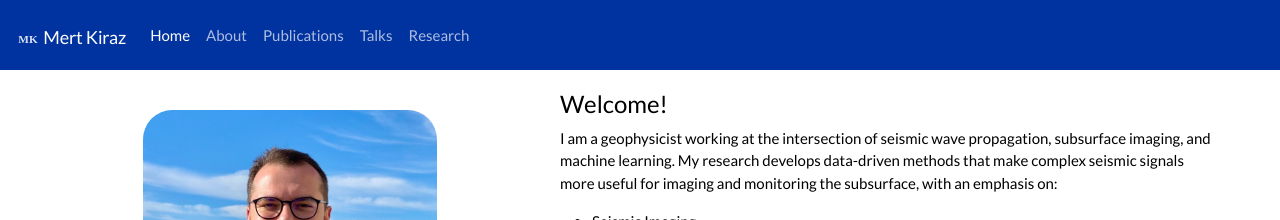
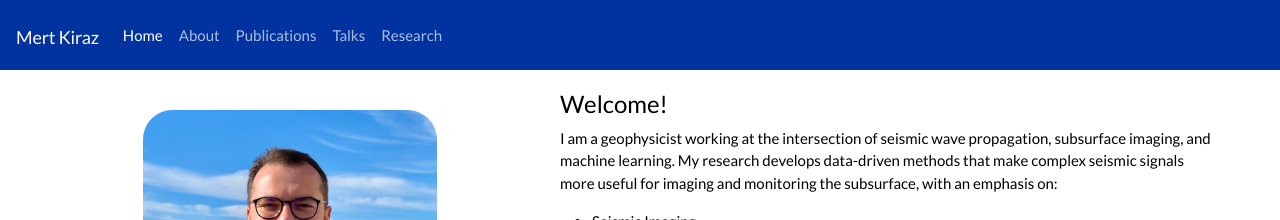
Before and after one commit to mertsinanrecepkiraz/mertsinanrecepkiraz.github.io, a Jekyll site: the page built from _pages/home.md, in a window 1280 px wide. Shown: the top 220 px of the page. Built offline with Jekyll 4.4.1, drawn with Linux system fonts in a browser that asks for light colours.

Commit message:
Remove navbar initials

```diff
--- a/_includes/header.html
+++ b/_includes/header.html
@@ -1,7 +1,6 @@
 <nav class="navbar sticky-top navbar-expand-md">
   <div class="container" style="max-width: var(--container-max);">
     <a class="navbar-brand" href="{{ '/' | relative_url }}">
-      <img src="{{ '/favicon.svg' | relative_url }}" width="24" height="24" class="d-inline-block align-text-top" alt="" style="border-radius: 5px;">
       {{ site.short_name | default: site.name | escape }}
     </a>
     <button class="navbar-toggler" type="button" aria-controls="navbarNav" aria-expanded="false" aria-label="Toggle navigation">
```
